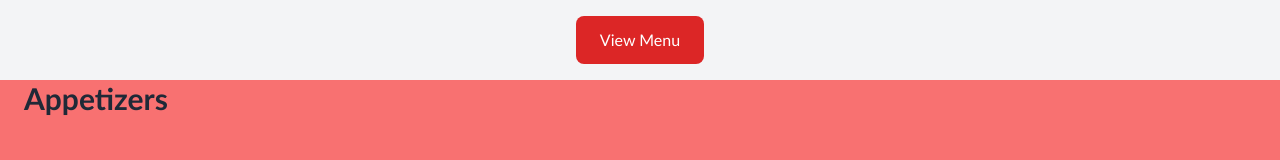
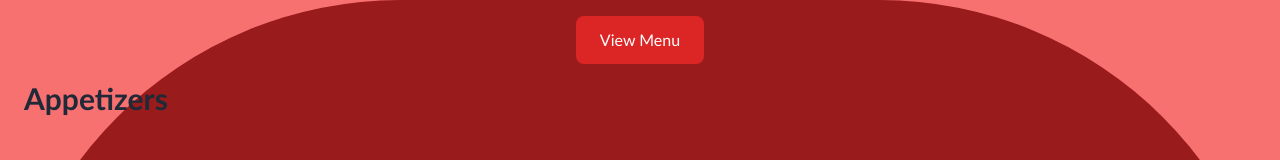
Before and after one commit to CSCE331-Fall2024/project-3-team-9b, a Next.js app: page /appetizers in a window 1280 px wide. Shown: the top 160 px of the page. Built offline with nearby package versions, Linux system fonts and the light colour scheme; no server answers; the database is empty.

Commit message:
added consistent styling

```diff
--- a/src/app/appetizers/page.tsx
+++ b/src/app/appetizers/page.tsx
@@ -78,9 +78,9 @@ export default function Appetizers() {
   };
 
   return (
-    <div className="flex flex-col min-h-screen ">
+    <div className="flex flex-col min-h-screen h-screen rounded-full bg-red-800">
       {/* Static Navigation Section */}
-      <div className="fixed top-0 left-0 right-0 flex justify-center py-4 bg-gray-100 z-10">
+      <div className="fixed top-0 left-0 right-0 flex justify-center py-4 z-10">
         <Link href="/menuBoardView"
               className="px-6 py-3 bg-red-600 text-white rounded-lg hover:bg-red-700 transition-colors"
               aria-label="View Menu">
--- a/src/app/entrees/page.tsx
+++ b/src/app/entrees/page.tsx
@@ -81,9 +81,9 @@ export default function Entrees() {
   };
 
   return (
-    <div className="flex flex-col min-h-screen">
+    <div className="flex flex-col min-h-screen h-screen rounded-full bg-red-800">
       {/* Static Navigation Section */}
-      <div className="fixed top-0 left-0 right-0 flex justify-center py-4 bg-gray-100 z-10">
+      <div className="fixed top-0 left-0 right-0 flex justify-center py-4 z-10">
         <Link href="/menuBoardView"
               className="px-6 py-3 bg-red-600 text-white rounded-lg hover:bg-red-700 transition-colors"
               aria-label="View Menu">
--- a/src/app/sides/page.tsx
+++ b/src/app/sides/page.tsx
@@ -77,9 +77,9 @@ export default function Sides() {
   };
 
   return (
-    <div className="flex flex-col min-h-screen ">
+    <div className="flex flex-col min-h-screen h-screen rounded-full bg-red-800">
       {/* Static Navigation Section */}
-      <div className="fixed top-0 left-0 right-0 flex justify-center py-4 bg-gray-100 z-10">
+      <div className="fixed top-0 left-0 right-0 flex justify-center py-4 z-10">
         <Link href="/menuBoardView"
               className="px-6 py-3 bg-red-600 text-white rounded-lg hover:bg-red-700 transition-colors"
               aria-label="View Menu">
```
